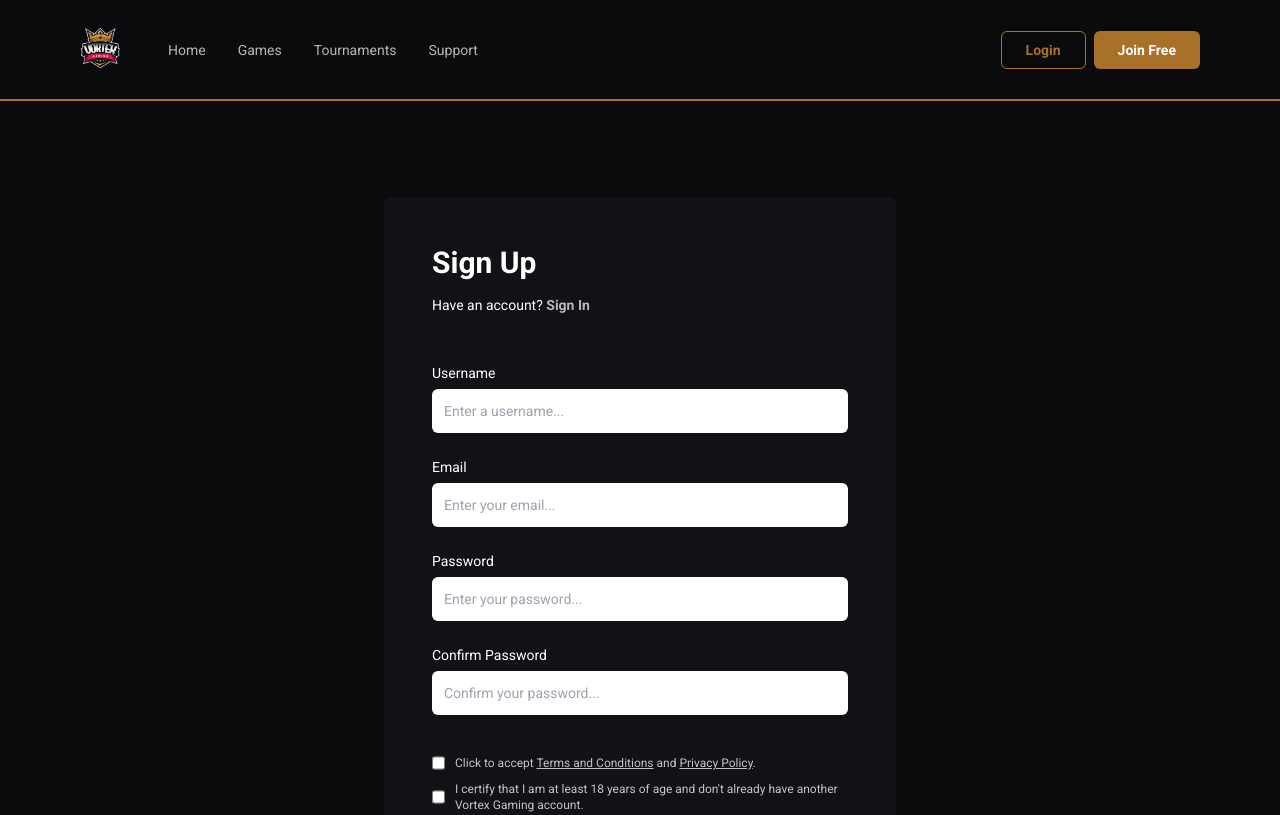
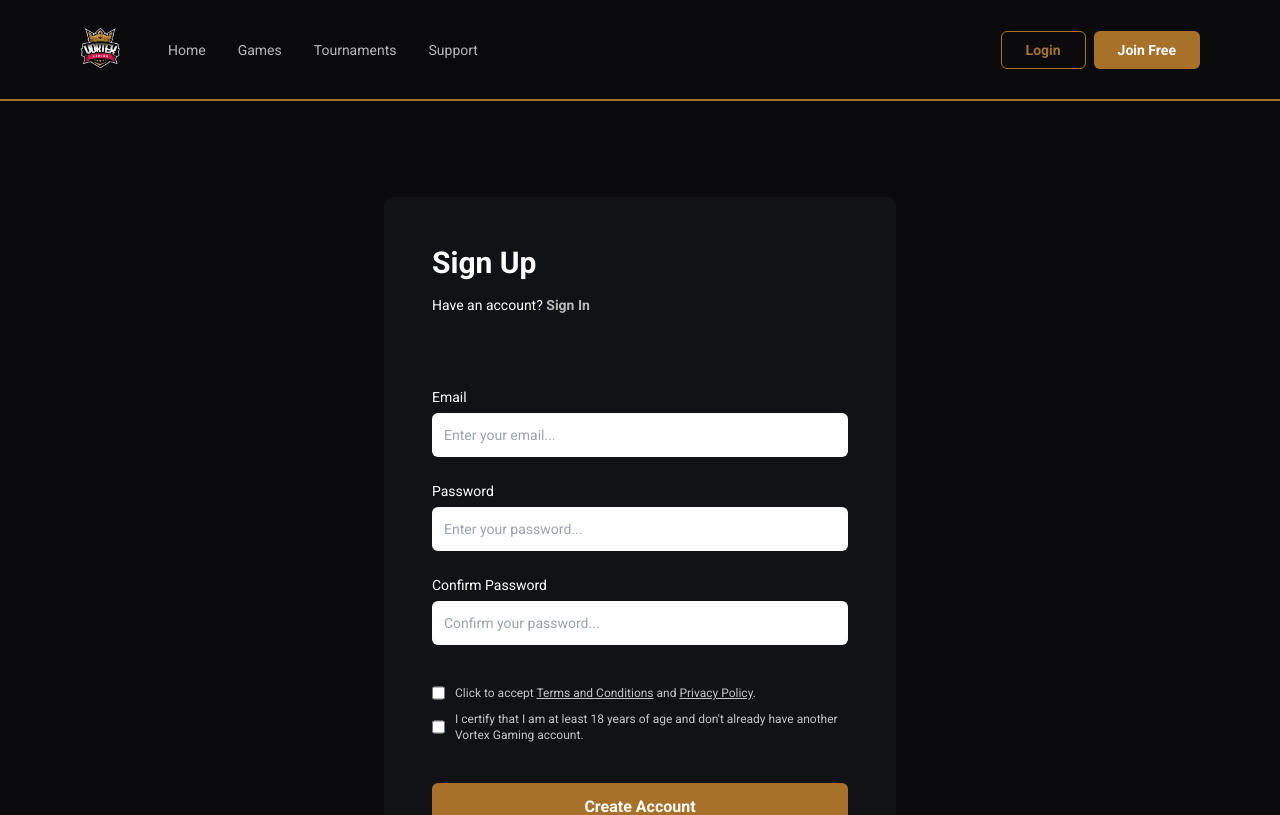
Before and after one commit to zackyvt/vortexgaming, a Next.js app: page /signup in a window 1280 px wide. Shown: the top 815 px of the page. Built offline with nearby package versions, Linux system fonts and the light colour scheme; no server answers.

Commit message:
sgfdgfgd

```diff
--- a/pages/signup.tsx
+++ b/pages/signup.tsx
@@ -26,15 +26,6 @@ const SignUp: NextPage = () => {
               </span>
             </p>
           </header>
-          <label htmlFor="username" className="text-sm mb-1.5">
-            Username
-          </label>
-          <input
-            className="text-black rounded-md p-3 text-sm"
-            type="text"
-            name="username"
-            placeholder="Enter a username..."
-          />
           <label htmlFor="email" className="mt-6 text-sm mb-1.5">
             Email
           </label>
```
